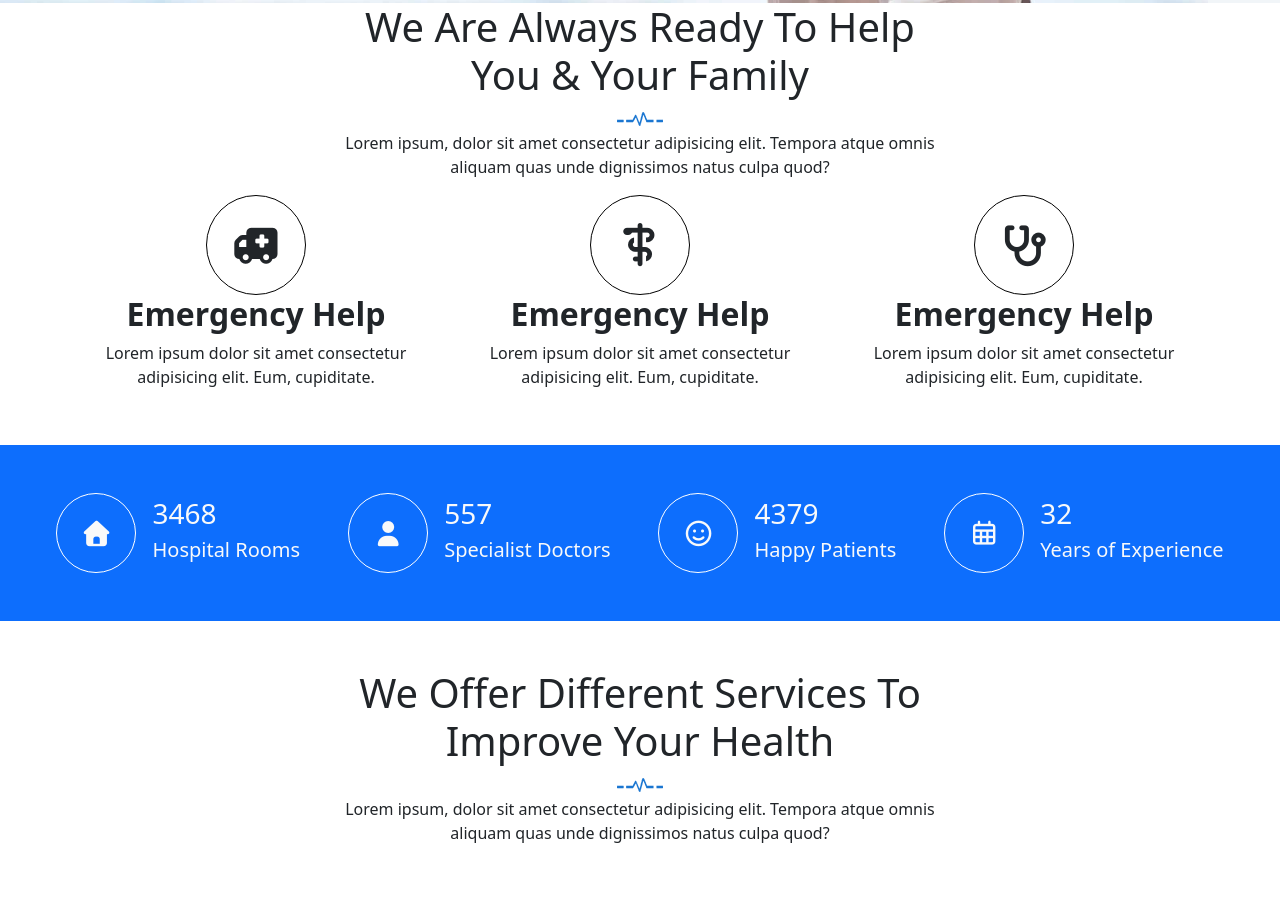
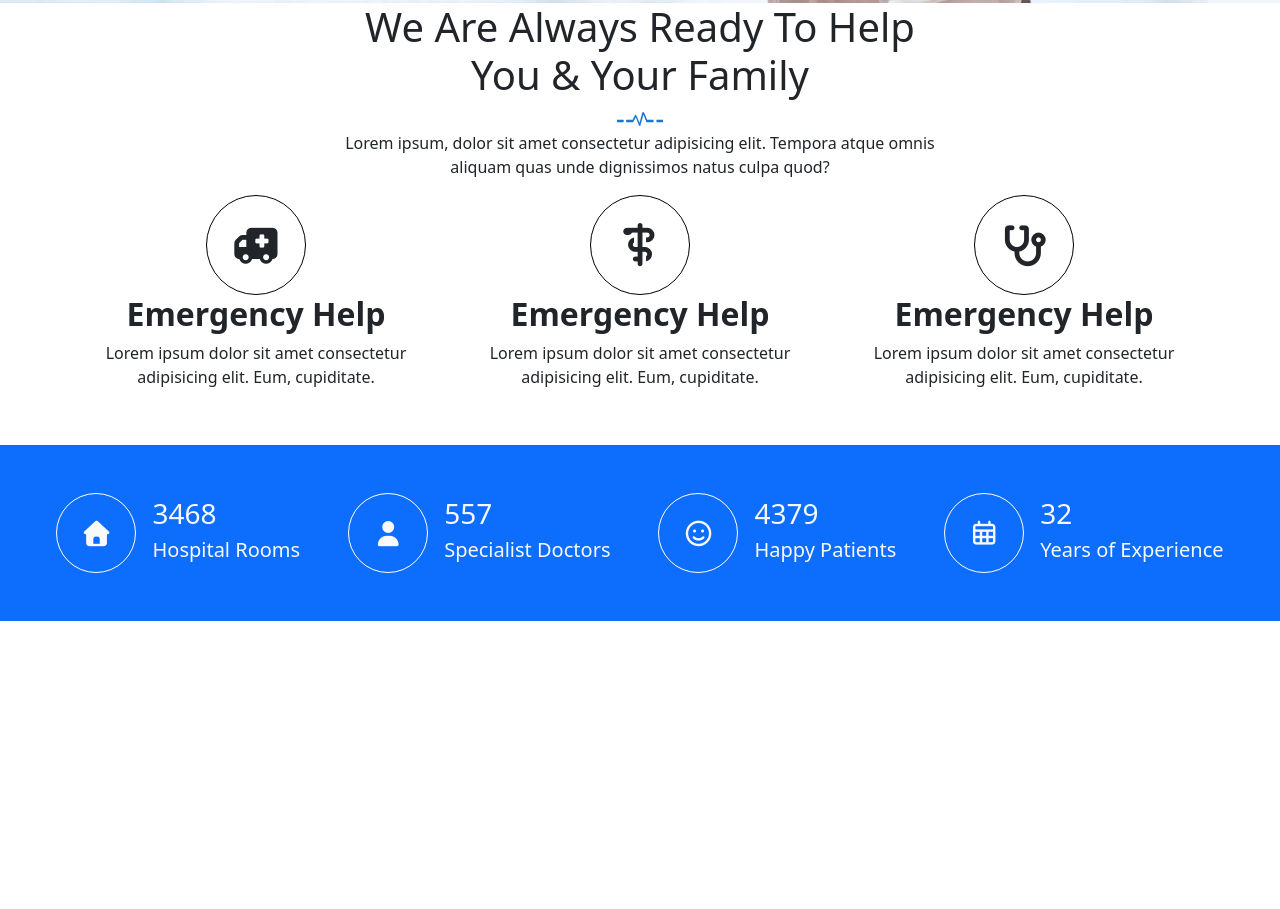
Before and after one commit to oufkirhamza/Projet_final_css_OUFKIR_Hamza, a plain HTML site: page index.html in a window 1280 px wide. Shown: the part 724-1633 px from the top of the page. After the commit the page ends 1345 px from the top, so only its background shows below. Drawn offline with nearby package versions, Linux system fonts and the light colour scheme.

Commit message:
third section

```diff
--- a/index.html
+++ b/index.html
@@ -158,17 +158,7 @@
                 </div>
             </div>
         </section>
-        <section>
-            <div class=" py-5 d-flex justify-content-center align-items-center flex-column">
-                <div class=" w-50 d-flex flex-column align-items-center">
-                    <h1 class="text-center">We Offer Different Services To Improve Your Health </h1>
-                    <img src="./public/img/section-img.png" alt="">
-                    <p class="text-center">Lorem ipsum, dolor sit amet consectetur adipisicing elit. Tempora atque omnis
-                        aliquam quas unde
-                        dignissimos natus culpa quod?</p>
-                </div>
-            </div>
-        </section>
+
 
 
 
```
